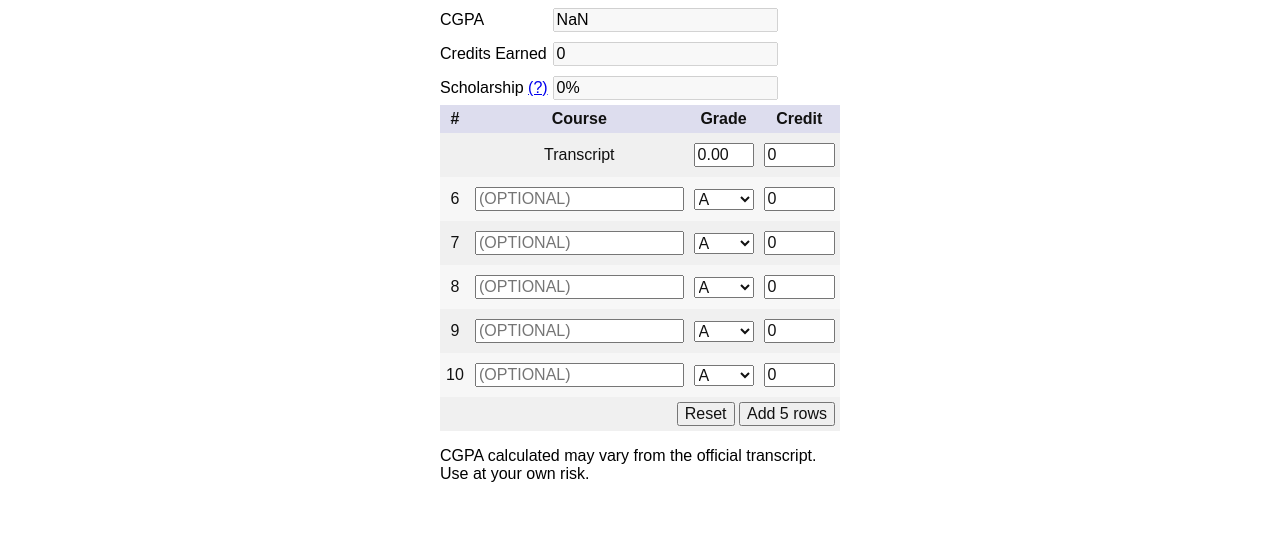
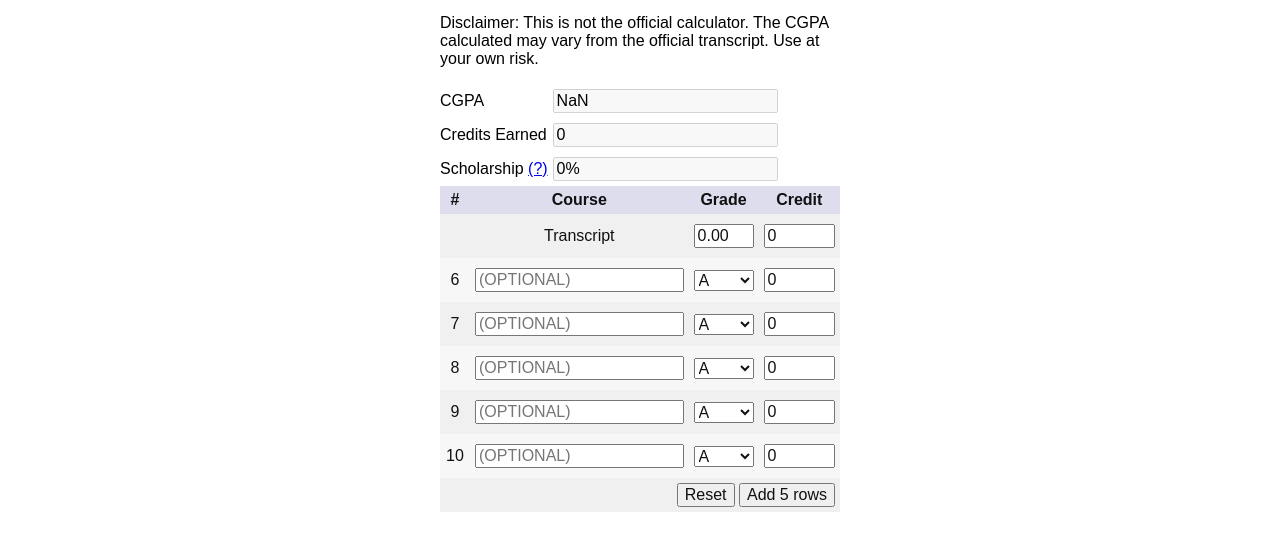
Before and after one commit to ShouravBR/iub-cgpa-calculator, a plain HTML site: page index.html in a window 1280 px wide. Shown: the part 30-580 px from the top of the page. Drawn offline with Linux system fonts and the light colour scheme.

Commit message:
disclaimer to top
 and remove old fb like button code

```diff
--- a/index.html
+++ b/index.html
@@ -49,8 +49,7 @@
 <body>
 	<h2>IUB CGPA Calculator</h2>
 	<div class='container' style="max-width:400px">
-		<div class="fb-like" data-href="http://shouravbr.github.io/iub/cgpa/" data-layout="standard" data-action="like"
-		 data-show-faces="false" data-share="true"></div>
+		<p>Disclaimer: This is not the official calculator. The CGPA calculated may vary from the official transcript. Use at your own risk.</p>
 		<div id='result'>
 			<div class='row'>
 				<label>CGPA</label>
@@ -90,7 +89,7 @@
 				</tr>
 			</tbody>
 		</table>
-		<p>CGPA calculated may vary from the official transcript. Use at your own risk.</p>
+
 	</div>
 	<!--<div id="disqus_thread" class="container" style="max-width:400px"></div>
 <script>
```
